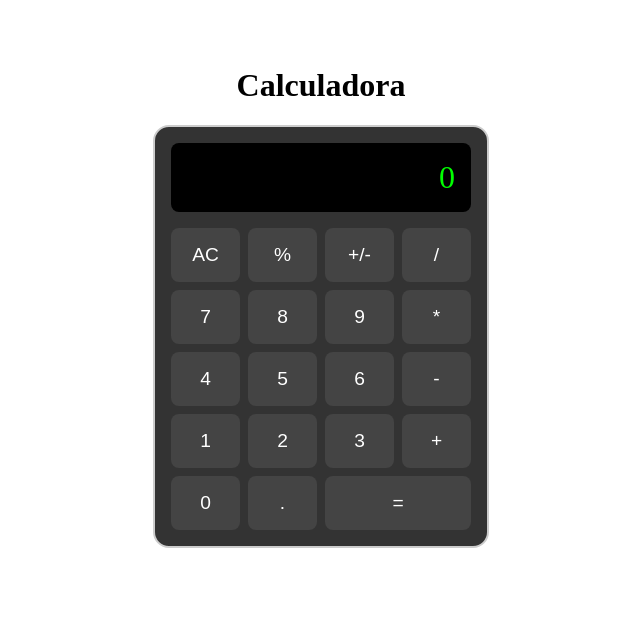
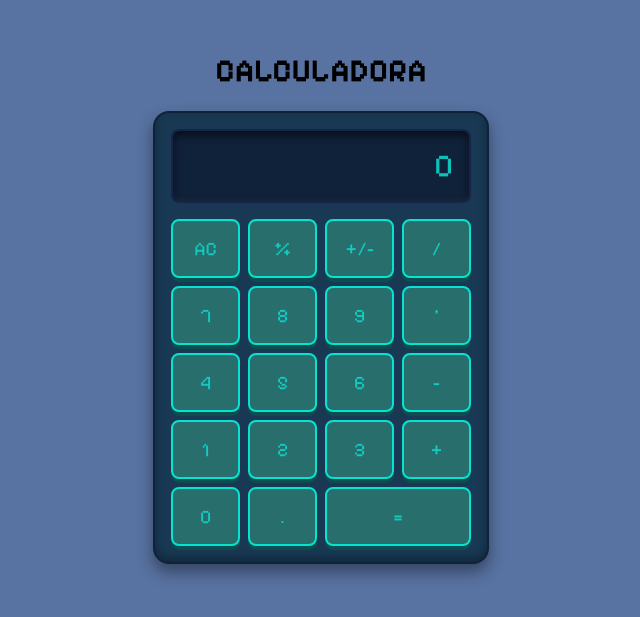
Before and after one commit to LeivaDiego/Web-Calculator, a React (Vite) app: page / in a window 1280 px wide. Shown: the part 103-720 px from the top of the page, without its empty margins (319-959 px from the left). Built offline with nearby package versions, Linux system fonts and the light colour scheme.

Commit message:
Style: Improved Calculator Style
- Custom font
- new color palette
- new calculator styles

```diff
--- a/src/components/App.jsx
+++ b/src/components/App.jsx
@@ -4,7 +4,7 @@ import Calculator from './Calculator.jsx'
 function App () {
   return (
     <main>
-      <h1>Calculadora</h1>
+      <h1>CALCULADORA</h1>
       <Calculator />
     </main>
   )
--- a/src/styles/App.css
+++ b/src/styles/App.css
@@ -6,7 +6,6 @@ main {
   flex-direction: column;
 }
 
-
 .calculator {
   display: flex;
   flex-direction: column;
@@ -14,18 +13,28 @@ main {
   width: 300px;
   margin: 0 auto;
   padding: 1rem;
-  border: 2px solid #ccc;
+  border: 2px solid #10213a;
   border-radius: 1rem;
-  background-color: #333;
+  background-color: #183853;
+
+  box-shadow:
+    0 8px 16px rgba(0, 0, 0, 0.4),
+    inset 0 -4px 8px rgba(0, 0, 0, 0.3);
 }
 
+
 .display {
-  background-color: black;
-  color: lime;
+  background-color: #10213a;
+  border: 2px solid #162449;
+  color: #0dc2b7;
   font-size: 2rem;
   padding: 1rem;
   text-align: right;
   border-radius: 0.5rem;
+
+  box-shadow:
+    inset 0 4px 8px rgba(0, 0, 0, 0.6),
+    inset 0 -2px 4px rgba(255, 255, 255, 0.05);
 }
 
 .keypad {
@@ -37,18 +46,25 @@ main {
 .calc-btn {
   padding: 1rem;
   font-size: 1.2rem;
-  background-color: #444;
-  color: white;
-  border: none;
+  font-family: Pixelify Sans, sans-serif;
+  background-color: #286e6c;
+  color: #14cabf;
+  border: 2px solid #06e3d1;
   border-radius: 0.5rem;
-  transition: background-color 0.2s ease;
+  box-shadow: 0 4px #0b4e4f;
+  transition: all 0.2s ease;
+  cursor: pointer;
+}
+
+.calc-btn:active {
+  box-shadow: 0 2px #0b4e4f;
+  transform: translateY(2px);
 }
 
 .calc-btn.wide {
   grid-column: span 2;
 }
 
-
 .calc-btn:hover {
-  background-color: #646cff;
+  background-color: #30595e;
 }
--- a/src/styles/global.css
+++ b/src/styles/global.css
@@ -1,5 +1,10 @@
+@import url('https://fonts.googleapis.com/css2?family=Pixelify+Sans:wght@400..700&display=swap');
+
+
 body {
   margin: 0;
   min-width: 320px;
   min-height: 100vh;
+  background-color: #5872a1;
+  font-family: 'Pixelify Sans', sans-serif;
 }
```
